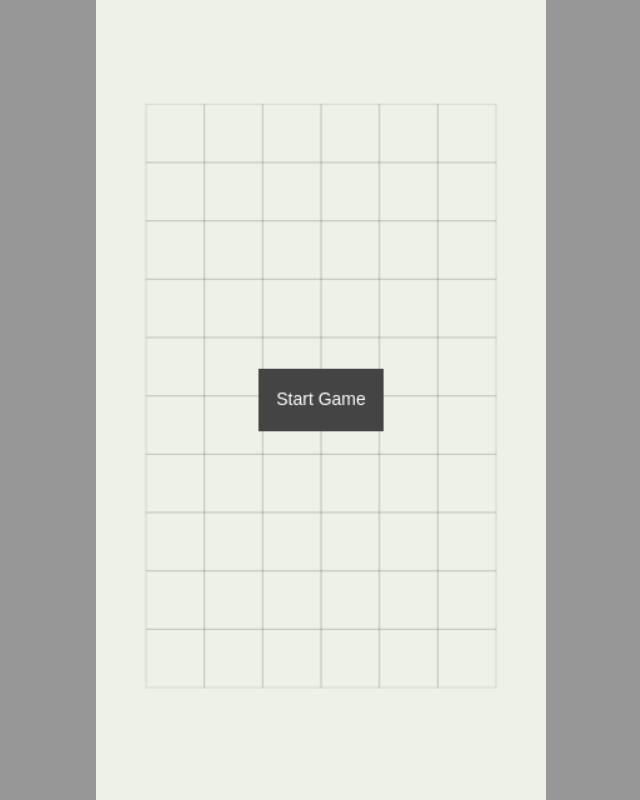
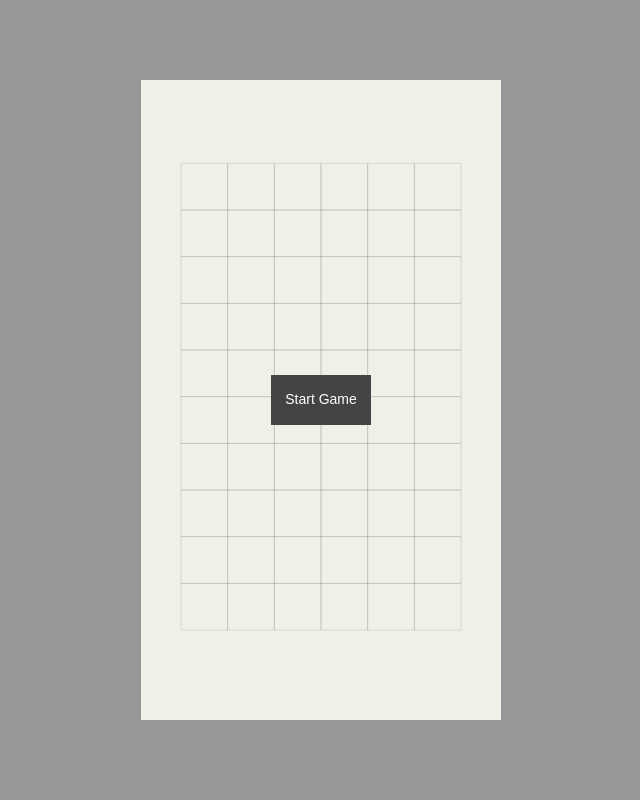
Before and after one commit to signalwerk/new-year.2025, a website built with Parcel: page src/index.html in a window 1280 px wide. Shown: the whole page, without its empty margins (319-959 px from the left). Built offline with nearby package versions, Linux system fonts and the light colour scheme.

Commit message:
MOD: adjust styling

```diff
--- a/src/index.js
+++ b/src/index.js
@@ -950,18 +950,30 @@ class Game {
   }
 
   initializeCanvas() {
-    // Calculate scaling to fit viewport while maintaining aspect ratio
+    // Get dynamic viewport height (accounts for mobile browser UI elements)
     const viewportWidth = window.innerWidth;
     const viewportHeight = window.innerHeight;
-    const scale = Math.min(
-      viewportWidth / GAME_WIDTH,
-      viewportHeight / GAME_HEIGHT,
-    );
+
+    // Calculate maximum possible game size that maintains aspect ratio
+    const gameAspectRatio = GAME_WIDTH / GAME_HEIGHT;
+    const viewportAspectRatio = viewportWidth / viewportHeight;
+
+    let scale;
+    if (viewportAspectRatio > gameAspectRatio) {
+      // Viewport is wider than game - fit to height
+      scale = viewportHeight / GAME_HEIGHT;
+    } else {
+      // Viewport is taller than game - fit to width
+      scale = viewportWidth / GAME_WIDTH;
+    }
+
+    // Ensure the scaled size doesn't exceed viewport
+    scale = Math.min(scale, 1);
 
     this.canvas.width = GAME_WIDTH;
     this.canvas.height = GAME_HEIGHT;
 
-    // Scale canvas using CSS
+    // Apply scale through CSS
     this.canvas.style.width = `${GAME_WIDTH * scale}px`;
     this.canvas.style.height = `${GAME_HEIGHT * scale}px`;
   }
--- a/src/style.scss
+++ b/src/style.scss
@@ -5,7 +5,8 @@ body {
     display: flex;
     justify-content: center;
     align-items: center;
-    min-height: 100vh;
+    min-height: 100dvh;
+    height: 100dvh;
     overflow: hidden;
 }
 
@@ -14,6 +15,8 @@ body {
         canvas {
             display: block;
             background: #111;
+            max-height: 100dvh;
+            max-width: 100vw;
         }
     }
 }
```
